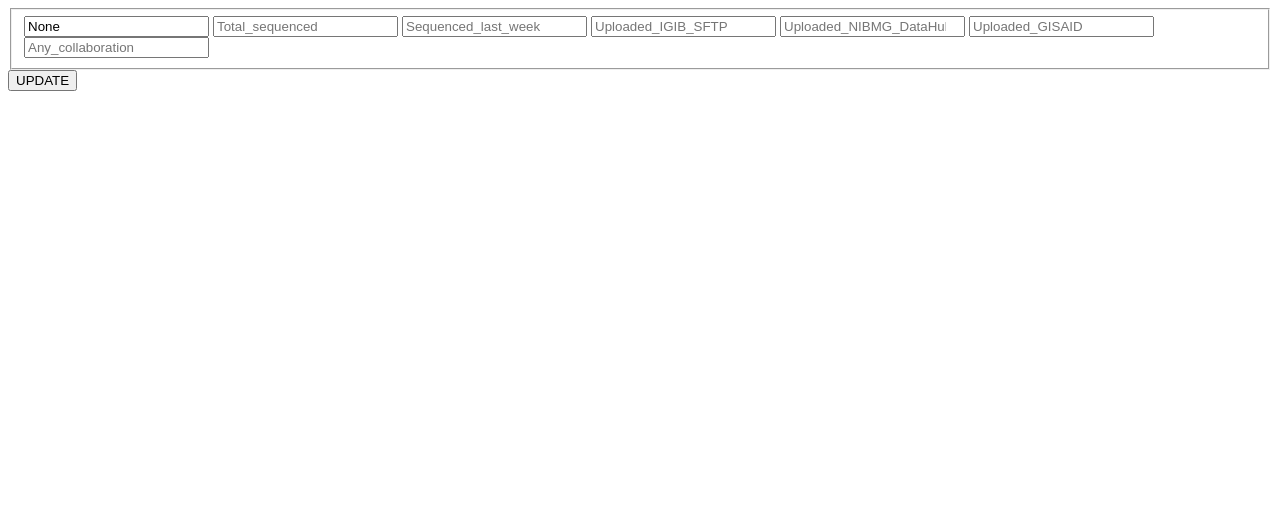
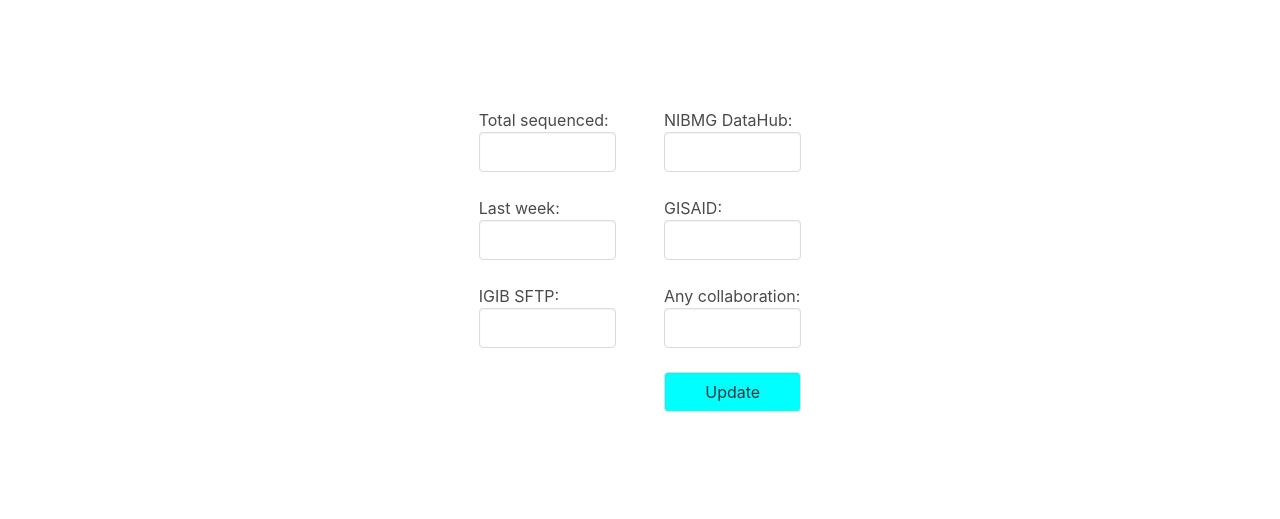
Before and after one commit to BhupathiSampath/usermanagement, a Django app: page /1/ in a window 1280 px wide. Shown: the top 519 px of the page. Run offline with Django 3.2, Linux system fonts and the light colour scheme; data comes from the database, SQL or seed files in the repository; both versions use the stored data as it was after the commit.

Commit message:
my commit

```diff
--- a/user_portal/templates/update.html
+++ b/user_portal/templates/update.html
@@ -4,23 +4,67 @@
     <meta charset="UTF-8">
     <meta http-equiv="X-UA-Compatible" content="IE=edge">
     <meta name="viewport" content="width=device-width, initial-scale=1.0">
+    <link rel="stylesheet" href="https://cdn.jsdelivr.net/npm/bulma@0.9.3/css/bulma.min.css">
     <title>Update</title>
 </head>
 <body>
-    <form action="" method="post">
-        {% csrf_token %}
+    <section class="hero" style="border-radius: 1%;">
+        <div class="hero-body">
+            <form action="" method="post">
+                {% csrf_token %}
+                <div class="section">
+                    <div class="container">
+                        <div class="columns is-centered">
+                            <div class="column is-2">
+                                <!-- <div class="column"> -->
+                                    <!-- <label class="label">Username</label> -->
+                                    <input type="hidden" class="input" name="username" value="{{user.id}}" hidden>
+                                    <!-- <div class="control"> -->
+                                        <!-- <label class="lable">UsernameID:</label> -->
+                                        <!-- <input class="input" name="username" value="{{user.id}}" readonly> -->
+                                    <!-- </div> -->
+                                <!-- </div> -->
+                                <div class="column">
+                                    <label>Total sequenced:</label>
+                                    <input class="input" type="number" name="Total_sequenced"  required="required">
+                                </div>
+                                <div class="column">
+                                    <label class="lable">Last week:</label>
+                                    <input class="input" type="number" name="Sequenced_last_week"  required="required">
+                                </div>
 
-        <fieldset>
-            <input class="text" type="text" name="username" placeholder="username" value="{{user.id}}" required="">
-            <input class="text" type="number" name="Total_sequenced" placeholder="Total_sequenced" required="">
-            <input class="text" type="number" name="Sequenced_last_week" placeholder="Sequenced_last_week" required="">
-            <input class="text" type="number" name="Uploaded_IGIB_SFTP" placeholder="Uploaded_IGIB_SFTP" required="">
-            <input class="text" type="number" name="Uploaded_NIBMG_DataHub" placeholder="Uploaded_NIBMG_DataHub" required="">
-            <input class="text" type="number" name="Uploaded_GISAID" placeholder="Uploaded_GISAID" required="">
-            <input class="text" type="text" name="Any_collaboration" placeholder="Any_collaboration" required="">
-        </fieldset>
-        <input type="submit" value="UPDATE">
-    </form>
 
+                                <div class="column">
+                                    <label class="lable">IGIB SFTP:</label>
+                                    <input class="input" type="number" name="Uploaded_IGIB_SFTP"  required="required">
+                                </div>
+                            </div>
+                            <div class="column is-2">
+                                <div class="column">
+                                    <label class="lable">NIBMG DataHub:</label>
+                                    <input class="input" type="number" name="Uploaded_NIBMG_DataHub"  required="required">
+                                </div>
+                                <div class="column">
+                                    <label class="lable">GISAID:</label>
+                                    <input class="input" type="number" name="Uploaded_GISAID"  required="required">
+                                </div>
+                                <div class="column">
+                                    <label for="lable">Any collaboration:</label>
+                                    <input class="input" id="lable" type="text" name="Any_collaboration"  required="required">
+                                </div>
+                                <div class="column">
+                                    <!-- <label for="submit">Submit here:</label> -->
+                                    <!-- <input class="input is-primary" type="submit" value="SUBMIT"> -->
+                                    <!-- <button id="submit" class="button is-link is-rounded" onclick="upload" style="position: absolute; top: 90%;" >Upload</button> -->
+
+                                    <input class="input" type="submit" value="Update" style="cursor: pointer; background: cyan;">
+                                </div>
+                            </div>
+                        </div>
+                    </div>
+                </div>
+            </form>
+        </div>
+    </section>
 </body>
 </html>
```
Also changed, not shown: user_portal/templates/data.html (+25 -23 lines), user_portal/templates/index.html (+6 -2 lines), user_portal/db.sqlite3.
